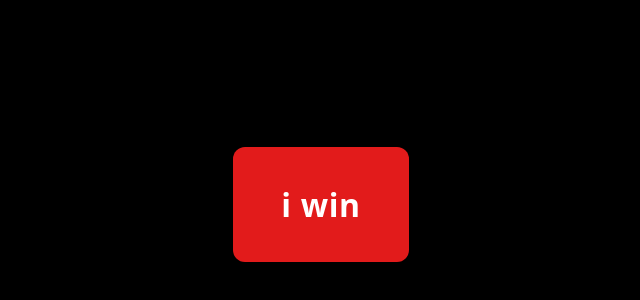
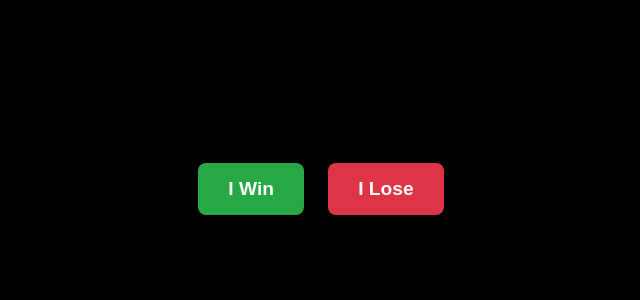
Before and after one commit to muhaimra/app-pertama, a plain HTML site: page index.html in a window 1280 px wide. Shown: the part 196-496 px from the top of the page, without its empty margins (319-959 px from the left). Drawn offline with Linux system fonts and the light colour scheme.

Commit message:
Update index.html

```diff
--- a/index.html
+++ b/index.html
@@ -3,51 +3,86 @@
 <head>
   <meta charset="utf-8" />
   <meta name="viewport" content="width=device-width,initial-scale=1" />
-  <title>I Win</title>
+  <title>I Win / I Lose</title>
   <style>
-    /* Full black background */
-    html,body {
-      height: 100%;
+    body {
       margin: 0;
+      height: 100vh;
+      display: flex;
+      justify-content: center;
+      align-items: center;
       background: #000;
-      font-family: system-ui, -apple-system, "Segoe UI", Roboto, "Helvetica Neue", Arial;
-      -webkit-font-smoothing: antialiased;
-      -moz-osx-font-smoothing: grayscale;
+      color: white;
+      font-family: system-ui, sans-serif;
+      overflow: hidden;
     }
-
-    /* Centering container */
-    .stage {
-      height: 100%;
-      display: flex;
-      align-items: center;
-      justify-content: center;
+    .container {
+      text-align: center;
     }
-
-    /* Red box */
-    .box {
-      background: #e21b1b;           /* vivid red */
-      color: white;
-      padding: 36px 48px;
-      border-radius: 12px;
-      box-shadow: 0 8px 20px rgba(0,0,0,0.6);
+    button {
+      padding: 15px 30px;
+      font-size: 1.2rem;
+      margin: 10px;
+      border: none;
+      border-radius: 8px;
+      cursor: pointer;
+      font-weight: bold;
+    }
+    .win-btn { background: #28a745; color: #fff; }
+    .lose-btn { background: #dc3545; color: #fff; }
+    .message {
+      margin-top: 30px;
       font-size: 2rem;
-      font-weight: 700;
-      letter-spacing: 0.02em;
-      text-align: center;
-      user-select: none;
-      -webkit-user-select: none;
-      transform: translateZ(0);
+      font-weight: bold;
     }
-
-    /* Make it look nice on very small screens */
-    @media (max-width: 420px) {
-      .box { font-size: 1.6rem; padding: 28px 32px; }
+    .confetti {
+      position: fixed;
+      width: 10px;
+      height: 10px;
+      background: hsl(var(--hue), 100%, 50%);
+      top: -10px;
+      animation: fall 3s linear forwards;
+    }
+    @keyframes fall {
+      to {
+        transform: translateY(100vh) rotate(720deg);
+        opacity: 0;
+      }
     }
   </style>
 </head>
 <body>
-  <div class="stage">
-    <div class="box">i win</div>
+  <div class="container">
+    <button class="win-btn" onclick="showWin()">I Win</button>
+    <button class="lose-btn" onclick="showLose()">I Lose</button>
+    <div class="message" id="message"></div>
   </div>
+
+  <script>
+    function showWin() {
+      const msg = document.getElementById("message");
+      msg.textContent = "🎉 You are a winner! 🎉";
+      msg.style.color = "gold";
+      spawnConfetti();
+    }
+
+    function showLose() {
+      const msg = document.getElementById("message");
+      msg.textContent = "NO, no one’s a loser!";
+      msg.style.color = "red";
+    }
+
+    function spawnConfetti() {
+      for (let i = 0; i < 100; i++) {
+        const conf = document.createElement("div");
+        conf.className = "confetti";
+        conf.style.left = Math.random() * 100 + "vw";
+        conf.style.setProperty("--hue", Math.floor(Math.random() * 360));
+        conf.style.animationDelay = Math.random() * 2 + "s";
+        document.body.appendChild(conf);
+        setTimeout(() => conf.remove(), 3000);
+      }
+    }
+  </script>
 </body>
 </html>
```
